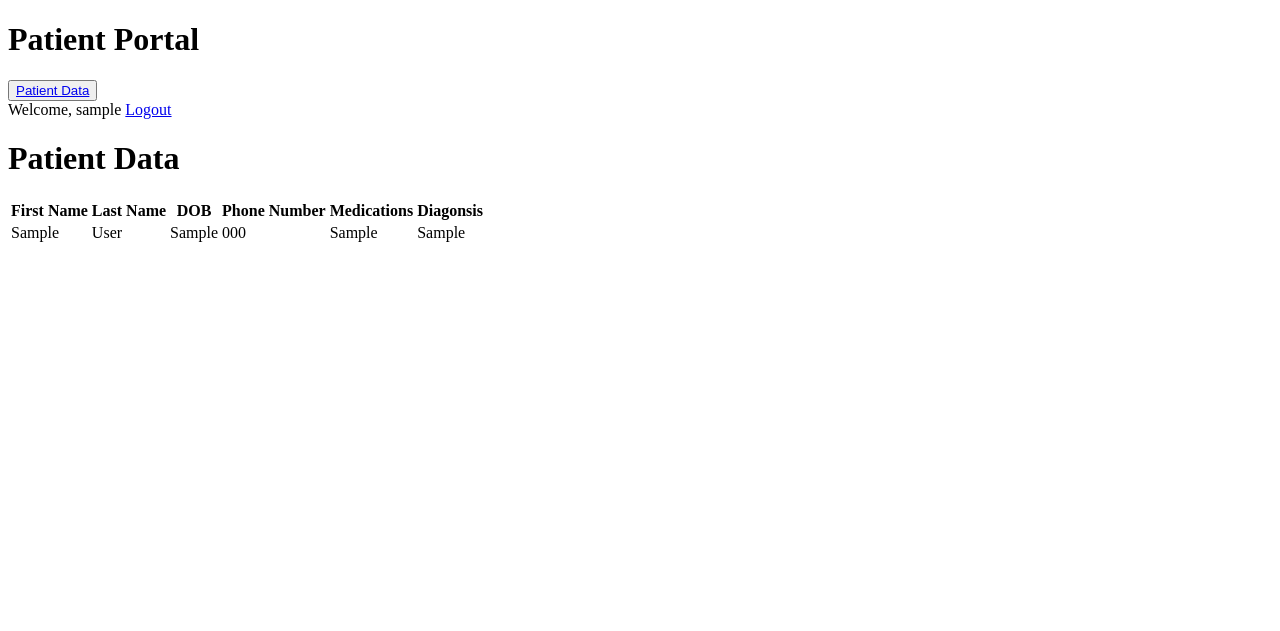
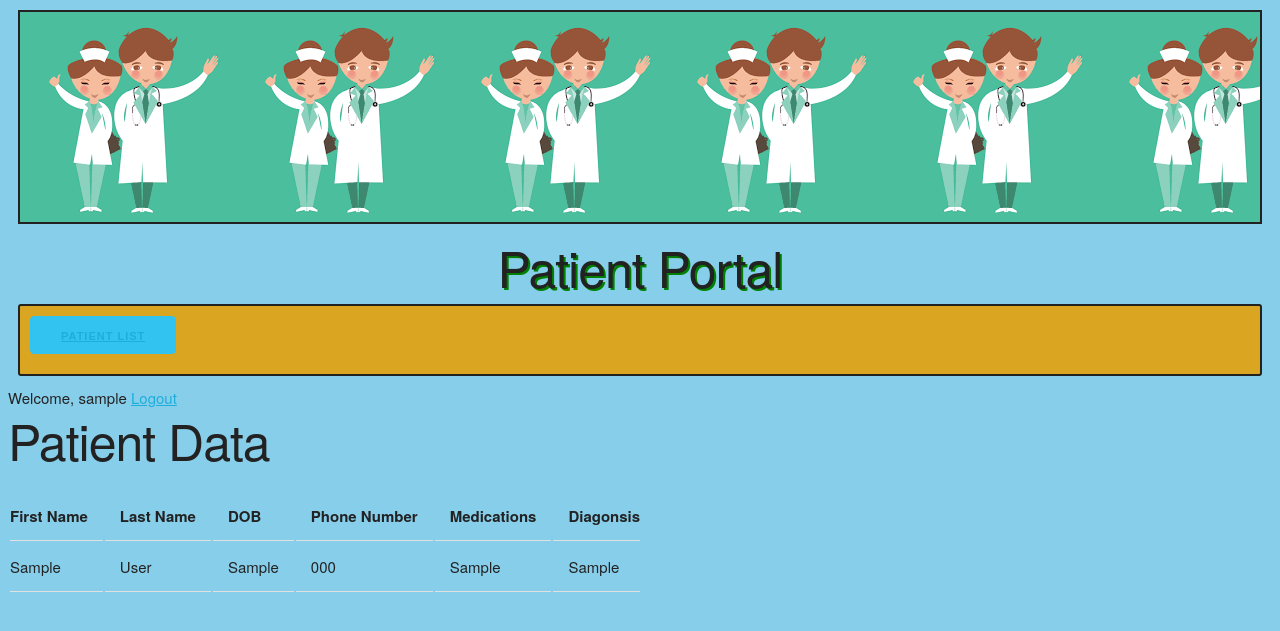
Before and after one commit to choudharyus/project-4, a Django app: page / in a window 1280 px wide. Shown: the top 631 px of the page. Run offline with Django 3.2, Linux system fonts and the light colour scheme; a user stored in the database is signed in; tables that the repository leaves empty hold one stand-in row (values such as "Sample post").

Commit message:
third commit

```diff
--- a/PatientPortal_django/patienportal_django/settings.py
+++ b/PatientPortal_django/patienportal_django/settings.py
@@ -43,8 +43,7 @@ INSTALLED_APPS = [
     'django_extensions',
     'accounts',
     'djfrontend',
-    'djfrontend.skeleton',
-    'django.contrib.staticfiles'
+    'djfrontend.skeleton'
 ]
 
 MIDDLEWARE = [
--- /dev/null
+++ b/PatientPortal_django/patientportal/static/css/patientportal.css
@@ -0,0 +1,22 @@
+body {
+    background-color: skyblue;
+}
+.headingContainer {
+    text-align: center;
+    background-image: url('images-3.png');
+    padding: 50px;
+    height: 110px;
+    border: 2px solid;
+    margin: 10px;
+}
+.mainHeading {
+    margin-top: 175px;
+    text-shadow: 2px 2px green;
+}
+.btnContainer {
+    border: 2px solid;
+    padding: 10px;
+    margin: 80px 10px 10px 10px;
+    background: goldenrod;
+    border-radius: 3px;
+}
--- a/PatientPortal_django/patientportal/templates/patientportal/base.html
+++ b/PatientPortal_django/patientportal/templates/patientportal/base.html
@@ -8,15 +8,19 @@
     <meta name="viewport" content="width=device-width, initial-scale=1.0">
     <meta http-equiv="X-UA-Compatible" content="ie=edge">
     <title>Patient Portal</title>
+    <link rel="stylesheet" href="{% static 'css/patientportal.css' %}" />
+    <link rel="stylesheet" href="https://cdnjs.cloudflare.com/ajax/libs/skeleton/2.0.4/skeleton.css" />
 
 </head>
 
 <body>
-    <h1>Patient Portal</h1>
+  <div class="headingContainer">
+    <h1 class="mainHeading">Patient Portal</h1>
+  </div>
     <nav>
-
-        <button><a href="{% url 'patient_list' %}">Patient Data</a></button>
-
+      <div class="btnContainer">
+        <button class="button-primary"><a href="{% url 'patient_list' %}">Patient List</a></button>
+      </div>
 
         <div class="user-info">
             {% if user.is_authenticated %} Welcome, {{ user.username }}
```
Also changed, not shown: PatientPortal_django/patientportal/static/css/images-1.jpeg (added), PatientPortal_django/patientportal/static/css/images-2.jpeg (added), PatientPortal_django/patientportal/static/css/images-3.png (added), PatientPortal_django/patientportal/static/css/images-4.jpeg (added), PatientPortal_django/patientportal/static/css/images-5.jpeg (added), PatientPortal_django/patientportal/static/css/images2.jpeg (added), PatientPortal_django/patientportal/static/css/images3.jpeg (added), PatientPortal_django/patientportal/static/css/images4.jpeg (added), PatientPortal_django/patientportal/static/css/images5.jpeg (added), PatientPortal_django/patientportal/static/css/images6.png (added), PatientPortal_django/patientportal/static/css/images7.png (added), PatientPortal_django/patientportal/templates/patientportal/skeleton.html (deleted), 1 other file.
